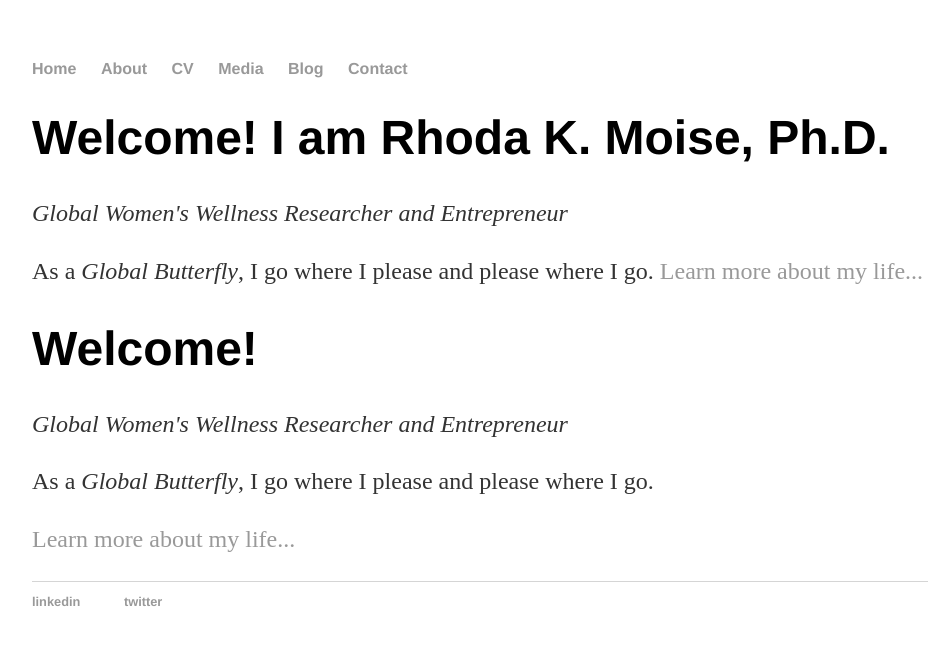
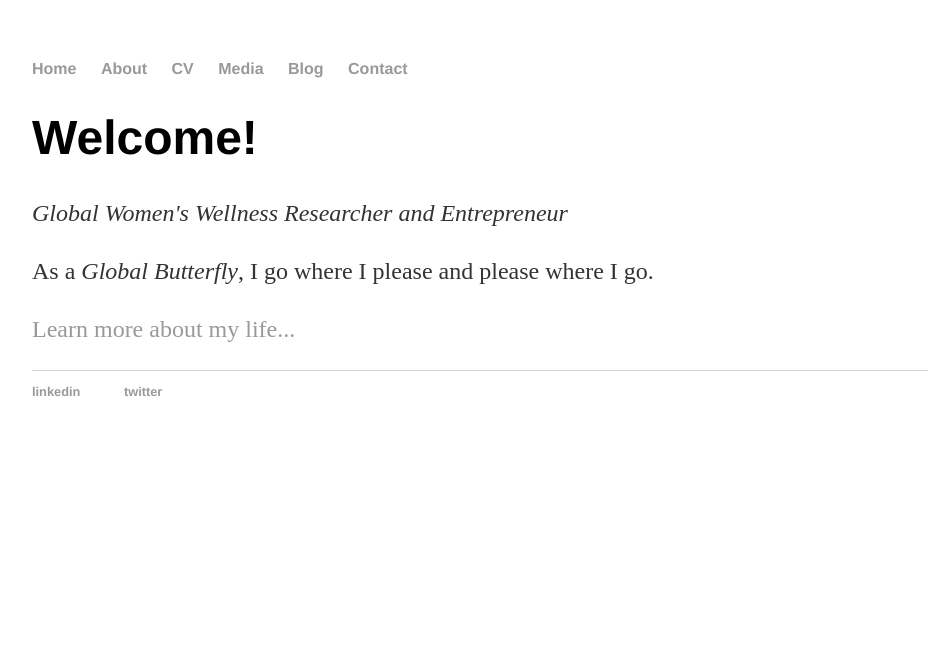
Before and after one commit to rhodamoise/rhodamoise.github.io, a Jekyll site: the page built from index.html, in a window 1280 px wide. Shown: the top 645 px of the page, without its empty margins (160-1112 px from the left). Built offline with Jekyll 4.4.1, drawn with Linux system fonts in a browser that asks for light colours.

Commit message:
Update index.html

```diff
--- a/index.html
+++ b/index.html
@@ -2,8 +2,3 @@
 layout: default
 title: Rhoda K. Moise, Ph.D.
 ---
-<div class="blurb">
-	<h1>Welcome! I am Rhoda K. Moise, Ph.D.</h1>
-	<p><em>Global Women's Wellness Researcher and Entrepreneur</em><p>
-			<p>As a <em>Global Butterfly</em>, I go where I please and please where I go. <a href="/about">Learn more about my life...</a></p>
-</div><!-- /.blurb -->
```
